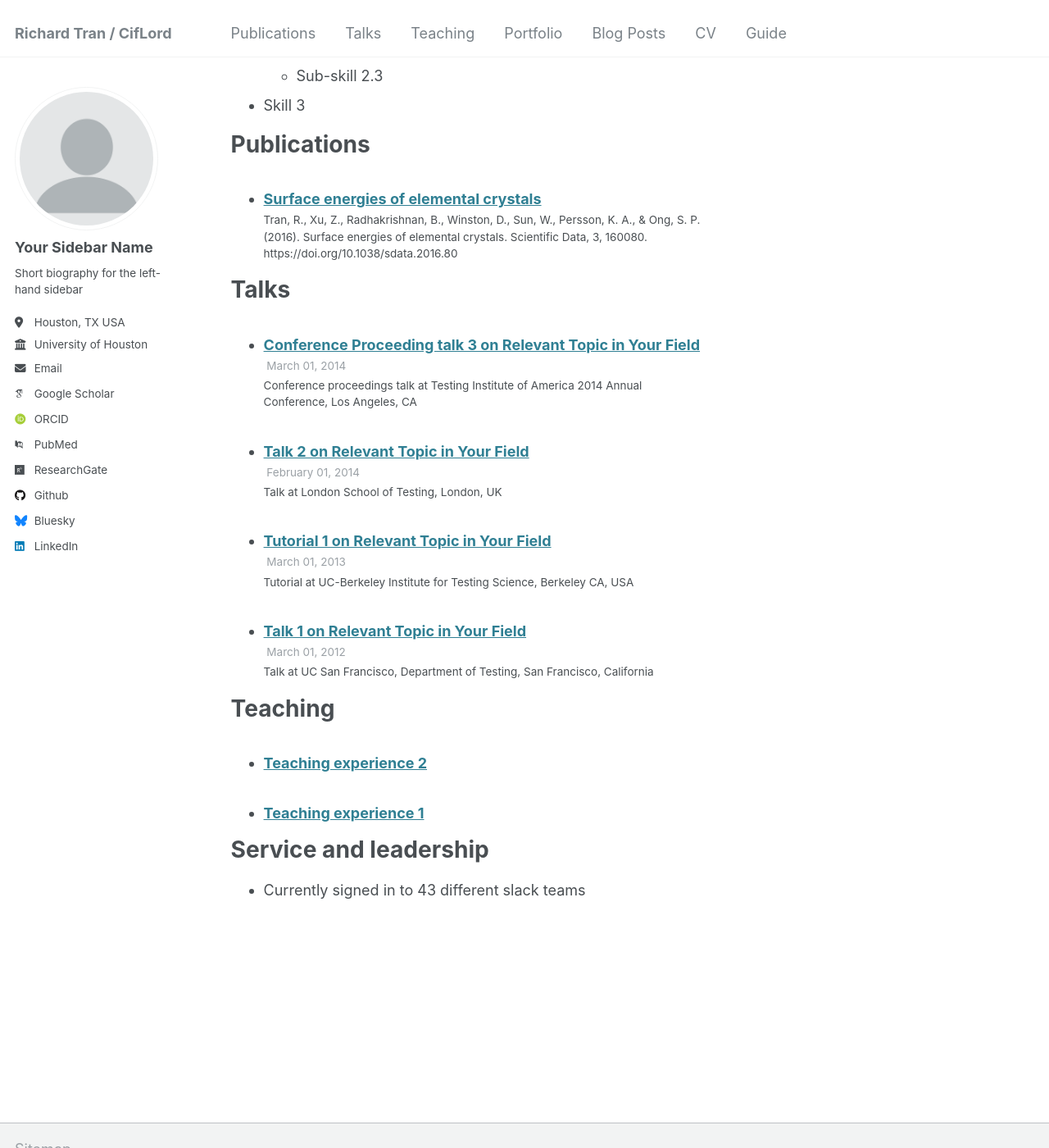
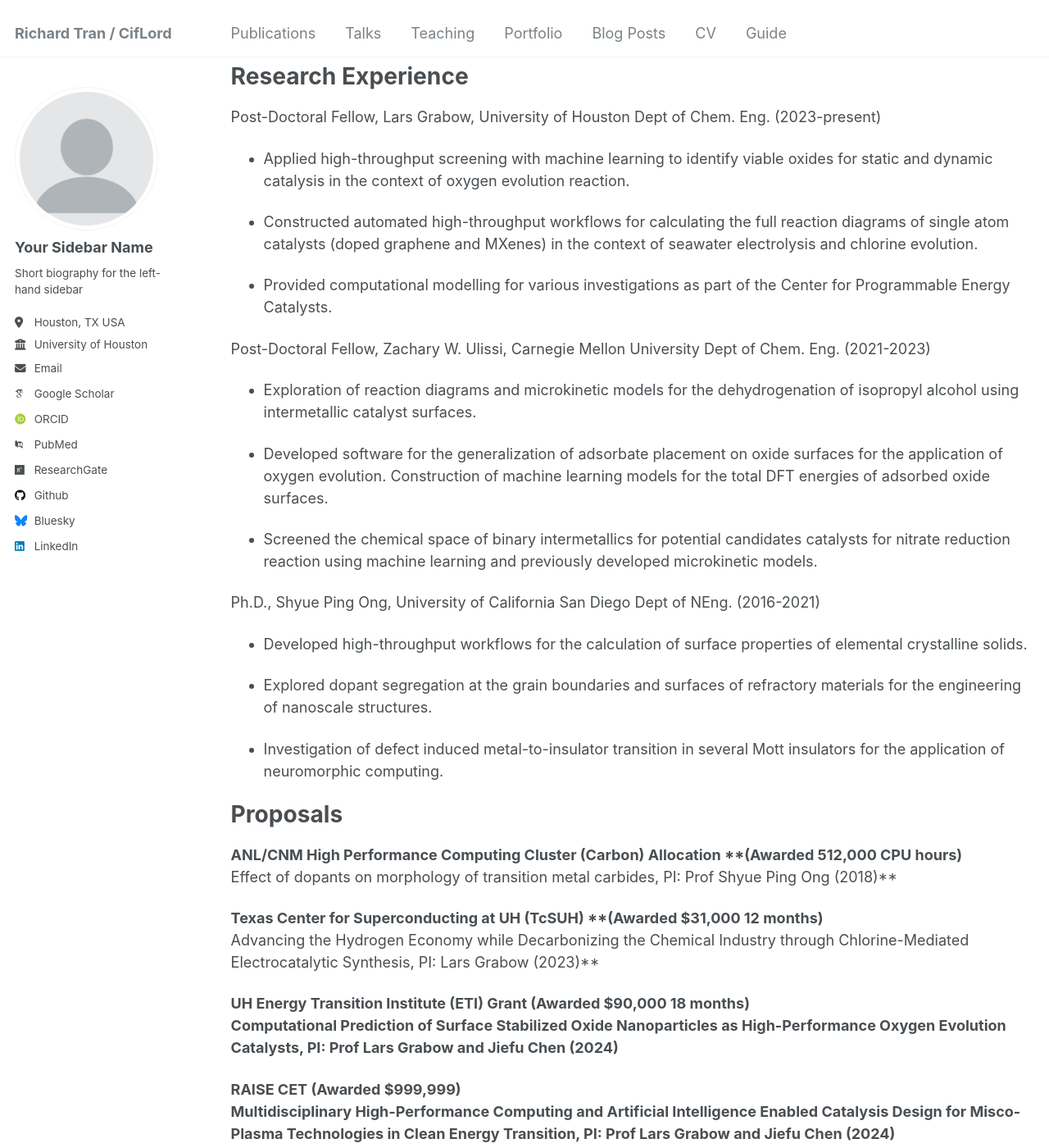
Before and after one commit to CifLord/CifLord.github.io, a Jekyll site: the page built from _pages/cv.md, in a window 1280 px wide and 1400 px high, scrolled down 927 px. Shown: the whole window at 82% size. Built offline with Jekyll 4.4.1, drawn with Linux system fonts in a browser that asks for light colours; some web fonts are replaced; some of the changed text lies outside the part shown.

Commit message:
added cv

```diff
--- a/_pages/cv.md
+++ b/_pages/cv.md
@@ -9,56 +9,155 @@
 
 {% include base_path %}
 
-Education
-======
-* Ph.D in Version Control Theory, GitHub University, 2018 (expected)
-* M.S. in Jekyll, GitHub University, 2014
-* B.S. in GitHub, GitHub University, 2012
+|                          |                                    |
+|:-------------------------|-----------------------------------:|
+| **Richard Tran**         | Department of Chemical Engineering |
+| Mobile: (415) 415-7660   |              University of Houston |
+| rtran25@cougarnet.uh.edu |    Room N45 Engineering Building 1 |
+| Citizenship: USA         |   Houston, TX 77204, United States |
 
-Work experience
-======
-* Spring 2024: Academic Pages Collaborator
-  * Github University
-  * Duties includes: Updates and improvements to template
-  * Supervisor: The Users
+#   Professional Development
 
-* Fall 2015: Research Assistant
-  * Github University
-  * Duties included: Merging pull requests
-  * Supervisor: Professor Hub
+-   |                                              |                        |
+    |:---------------------------------------------|-----------------------:|
+    | **University of Houston**                    |         2023 - Present |
+    | *Postdoctoral Fellow - Chemical Engineering* | *Advisor: Lars Grabow* |
 
-* Summer 2015: Research Assistant
-  * Github University
-  * Duties included: Tagging issues
-  * Supervisor: Professor Git
+<!-- -->
 
-Skills
-======
-* Skill 1
-* Skill 2
-  * Sub-skill 2.1
-  * Sub-skill 2.2
-  * Sub-skill 2.3
-* Skill 3
+-   |                                              |                              |
+    |:---------------------------------------------|-----------------------------:|
+    | **Carnegie Mellon University**               |                  2021 - 2023 |
+    | *Postdoctoral Fellow - Chemical Engineering* | *Advisor: Zachary W. Ulissi* |
 
-Publications
-======
-  <ul>{% for post in site.publications reversed %}
-    {% include archive-single-cv.html %}
-  {% endfor %}</ul>
+<!-- -->
 
-Talks
-======
-  <ul>{% for post in site.talks reversed %}
-    {% include archive-single-talk-cv.html  %}
-  {% endfor %}</ul>
+-   |  |  |
+    |:---|---:|
+    | **University of California San Diego** | 2016 - 2021 |
+    | *Ph.D. - Nanoengineering (Materials Science focus)* | *Advisor: Shyue Ping Ong* |
 
-Teaching
-======
-  <ul>{% for post in site.teaching reversed %}
-    {% include archive-single-cv.html %}
-  {% endfor %}</ul>
+<!-- -->
 
-Service and leadership
-======
-* Currently signed in to 43 different slack teams
+-   |                                                    |             |
+    |:---------------------------------------------------|------------:|
+    | **University of California San Diego**             | 2016 - 2017 |
+    | *M.S. - Nanoengineering (Materials Science focus)* |             |
+
+<!-- -->
+
+-   |                                                    |             |
+    |:---------------------------------------------------|------------:|
+    | **University of California San Diego**             | 2012 - 2015 |
+    | *B.S. - Nanoengineering (Materials Science focus)* |             |
+
+# Research Experience
+
+Post-Doctoral Fellow, Lars Grabow, University of Houston Dept of Chem.
+Eng. (2023-present)
+
+-   Applied high-throughput screening with machine learning to identify
+    viable oxides for static and dynamic catalysis in the context of
+    oxygen evolution reaction.
+
+-   Constructed automated high-throughput workflows for calculating the
+    full reaction diagrams of single atom catalysts (doped graphene and
+    MXenes) in the context of seawater electrolysis and chlorine
+    evolution.
+
+-   Provided computational modelling for various investigations as part
+    of the Center for Programmable Energy Catalysts.
+
+Post-Doctoral Fellow, Zachary W. Ulissi, Carnegie Mellon University Dept
+of Chem. Eng. (2021-2023)
+
+-   Exploration of reaction diagrams and microkinetic models for the
+    dehydrogenation of isopropyl alcohol using intermetallic catalyst
+    surfaces.
+
+-   Developed software for the generalization of adsorbate placement on
+    oxide surfaces for the application of oxygen evolution. Construction
+    of machine learning models for the total DFT energies of adsorbed
+    oxide surfaces.
+
+-   Screened the chemical space of binary intermetallics for potential
+    candidates catalysts for nitrate reduction reaction using machine
+    learning and previously developed microkinetic models.
+
+Ph.D., Shyue Ping Ong, University of California San Diego Dept of NEng.
+(2016-2021)
+
+-   Developed high-throughput workflows for the calculation of surface
+    properties of elemental crystalline solids.
+
+-   Explored dopant segregation at the grain boundaries and surfaces of
+    refractory materials for the engineering of nanoscale structures.
+
+-   Investigation of defect induced metal-to-insulator transition in
+    several Mott insulators for the application of neuromorphic
+    computing.
+
+# Proposals
+
+**ANL/CNM High Performance Computing Cluster (Carbon) Allocation
+**(Awarded 512,000 CPU hours)**
+Effect of dopants on morphology of transition metal carbides, PI: Prof
+Shyue Ping Ong (2018)**
+
+**Texas Center for Superconducting at UH (TcSUH) **(Awarded $31,000 12
+months)**
+Advancing the Hydrogen Economy while Decarbonizing the Chemical Industry
+through Chlorine-Mediated Electrocatalytic Synthesis, PI: Lars Grabow
+(2023)**
+
+**UH Energy Transition Institute (ETI) Grant (Awarded $90,000 18
+months)
+Computational Prediction of Surface Stabilized Oxide Nanoparticles as
+High-Performance Oxygen Evolution Catalysts, PI: Prof Lars Grabow and
+Jiefu Chen (2024)**
+
+**RAISE CET (Awarded $999,999)
+Multidisciplinary High-Performance Computing and Artificial Intelligence
+Enabled Catalysis Design for Misco-Plasma Technologies in Clean Energy
+Transition, PI: Prof Lars Grabow and Jiefu Chen (2024)**
+
+# Professional References
+
+Zachary Ulissi
+Email: zulissi@meta.com
+Menlo Park, CA 94025
+Tel. (412) 268-9517
+Affil: Meta AI,
+Fundamental AI Research
+
+Shyue Ping Ong
+Email: ongsp@eng.ucsd.edu
+9500 Gilman Drive #0448
+La Jolla, CA 92093
+Tel. (858) 534-2668
+Affil: University of California San Diego,
+Department of NanoEngineering
+
+Lars Grabow
+Email: grabow@uh.edu
+4726 Calhoun Rd, Engineering Building 1
+Houston, TX 77204
+Tel. (713) 743-4326
+Affil: University of Houston,
+Department of Chemical and Biomolecular Engineering
+
+Kristin A. Persson
+Email: kristinpersson@berkeley.edu
+384 Hearst Memorial Mining Building
+Berkeley, CA 94720-1760
+Tel. (510) 486-7218
+Affil: University of California Berkeley,
+Department of Material Science and Engineering
+
+Olivia Graeve
+Email: ograeve@ucsd.edu
+9500 Gilman Drive #0448
+La Jolla, CA 92093
+Tel. (858) 246-0146
+Affil: University of California San Diego,
+Department of Mechanical Engineering
```
Also changed, not shown: 2 other files.
